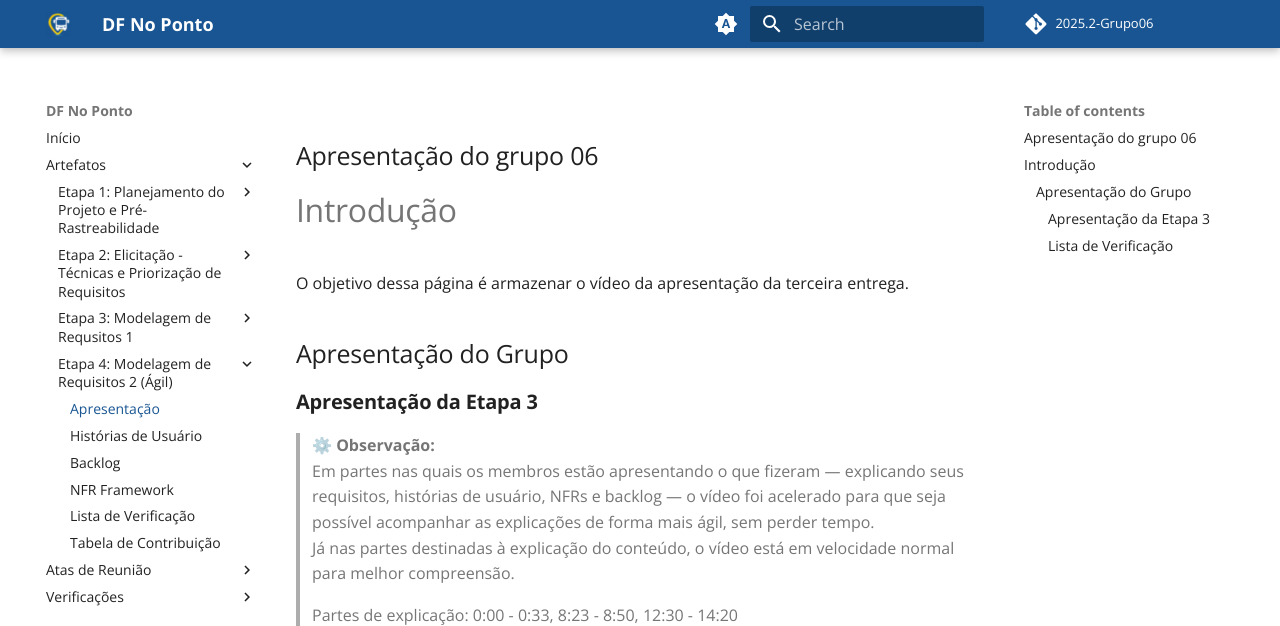
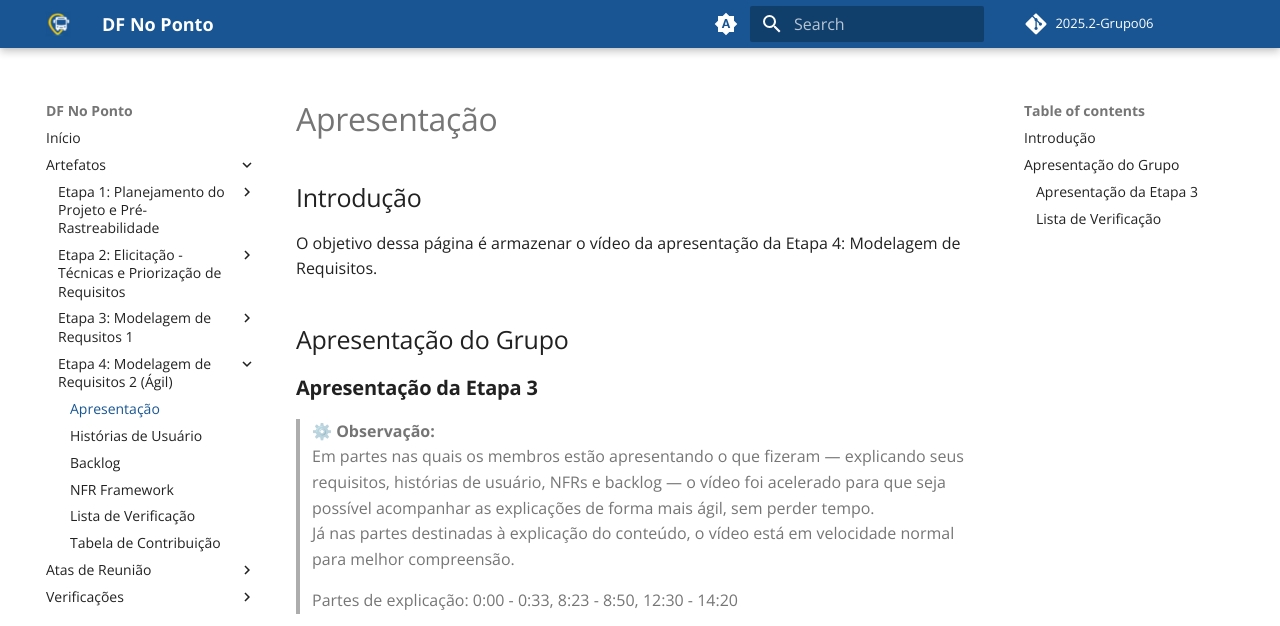
Before and after one commit to Requisitos-de-Software/2025.2-Grupo06, an MkDocs documentation site: the page built from docs/Apresentação/apresentacao04.md, in a window 1280 px wide and 900 px high, cut to the strip 0-626 px from the top of the window. Built offline with MkDocs 1.6.1 and Material for MkDocs 9.7.7, drawn with Linux system fonts in a browser that asks for light colours; comment, search, counter and statistics services are not loaded.

```diff
--- a/docs/Apresentação/apresentacao04.md
+++ b/docs/Apresentação/apresentacao04.md
@@ -1,7 +1,7 @@
-## Apresentação do grupo 06
+## Introdução
 
-# Introdução
-O objetivo dessa página é armazenar o vídeo da apresentação da terceira entrega.
+O objetivo dessa página é armazenar o vídeo da apresentação da Etapa 4: Modelagem de Requisitos.
+
 
 ## Apresentação do Grupo
 
```
Also changed, not shown: docs/Apresentação/apresentacao01.md (+1 -1 lines), docs/Apresentação/apresentacao02.md (+1 -1 lines), docs/Apresentação/apresentacao03.md (+3 -2 lines).
